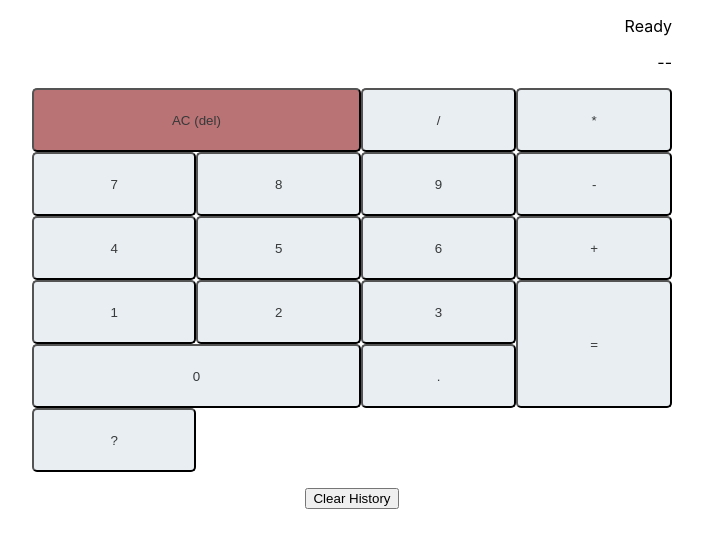
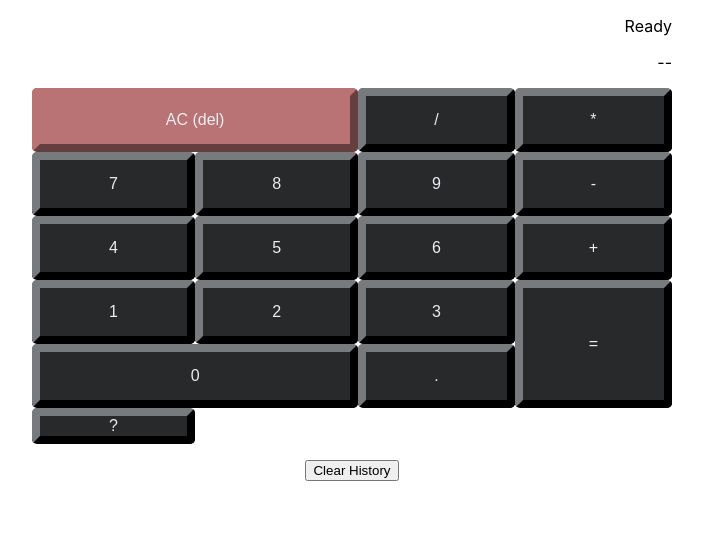
Before and after one commit to nic-vo/nv-portfolio, a Next.js app: page /fcc/ex-calculator in a window 1280 px wide. Shown: the top 548 px of the page, without its empty margins (288-991 px from the left). Built offline with nearby package versions, Linux system fonts and the light colour scheme.

Commit message:
Refactor keypad classes
Accounts for different button heights within grid
Colors too

Add a function that returns different class from module depending on keyID

```diff
--- a/components/fcc/calculator/Keypad/Keypad.js
+++ b/components/fcc/calculator/Keypad/Keypad.js
@@ -9,6 +9,17 @@ const Keypad = ({
 	handler,
 	splode
 }) => {
+
+	const classer = () => {
+		switch(keyId) {
+			case "clear":
+				return keyStyles.clear;
+			case "equals":
+				return keyStyles.equals;
+			default:
+				return keyStyles.numpad;
+		};
+	};
 
 	const [sploded, setSploded] = useState([[0, 0, 0, 0], [0, 0, 0]]);
 
@@ -52,7 +63,7 @@ const Keypad = ({
 			id={keyId}
 			value={keyVal}
 			onClick={handler}
-			className={`${keyStyles.keypad}${keyId === "clear" ? ` ${keyStyles.clear}` : ""}`}
+			className={`${keyStyles.keypad} ${classer()}`}
 			style={{
 				"gridArea": keyId,
 				"transform": `rotate3d(${sploded[0][0]}, ${sploded[0][1]}, ${sploded[0][2]}, ${sploded[0][3]*360}deg) translate3d(${sploded[1][0]},${sploded[1][1]},${sploded[1][2]})`
--- a/components/fcc/calculator/Keypad/Keypad.module.css
+++ b/components/fcc/calculator/Keypad/Keypad.module.css
@@ -1,18 +1,41 @@
 .keypad {
-	background-color: #E8EEF2;
-	color: #37393A;
 	border-radius: 5px;
-	min-height: 4rem;
+	font-size: 1rem;
 	transform-origin: center;
 	z-index: 1;
-	transition: transform var(--slow-transition);
+	transition: transform var(--medium-transition);
 }
 
-.keypad:hover {
-	filter: brightness(0%);
+.numpad {
+	height: 4rem;
+	background-color: #28292A;
+	color: #E8EEF2;
+	border: 8px outset #28292A;
+}
+
+.numpad:hover {
+	border: 8px inset #28292A;
 }
 
 .clear {
+	height: 4rem;
 	background-color: #B97375;
-	color: #37393A
+	color: #E8EEF2;
+	border: 8px outset #B97375;
+	justify-self: stretch;
 }
+
+.clear:hover {
+	border: 8px inset #B97375;
+}
+
+.equals {
+	height: auto;
+	background-color: #28292A;
+	color: #E8EEF2;
+	border: 8px outset #28292A;
+}
+
+.equals:hover {
+	border: 8px inset #28292A;
+}
```
